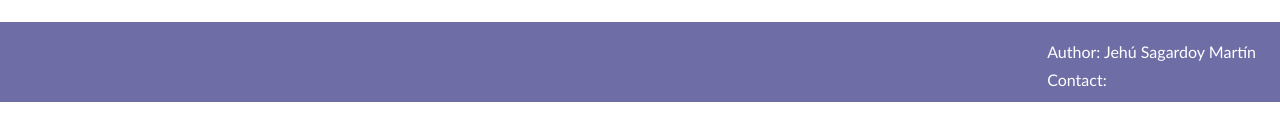
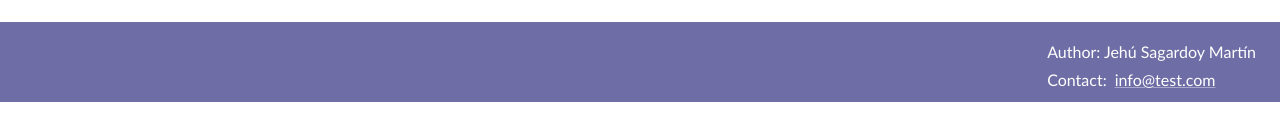
Before and after one commit to jsagardoy/archon, a Next.js app: page / in a window 1280 px wide. Shown: the part 698-838 px from the top of the page. Built offline with nearby package versions, Linux system fonts and the light colour scheme; no server answers.

Commit message:
color updated

```diff
--- a/app/components/Footer.tsx
+++ b/app/components/Footer.tsx
@@ -26,7 +26,7 @@ const Footer = () => {
         </Typography>
         <Typography color="secondary" variant="subtitle1">
           Contact:
-          <Link sx={{ marginLeft: '0.5rem' }} href="info@test.com">
+          <Link color='secondary' sx={{ marginLeft: '0.5rem' }} href="info@test.com">
             info@test.com
           </Link>
         </Typography>
```
